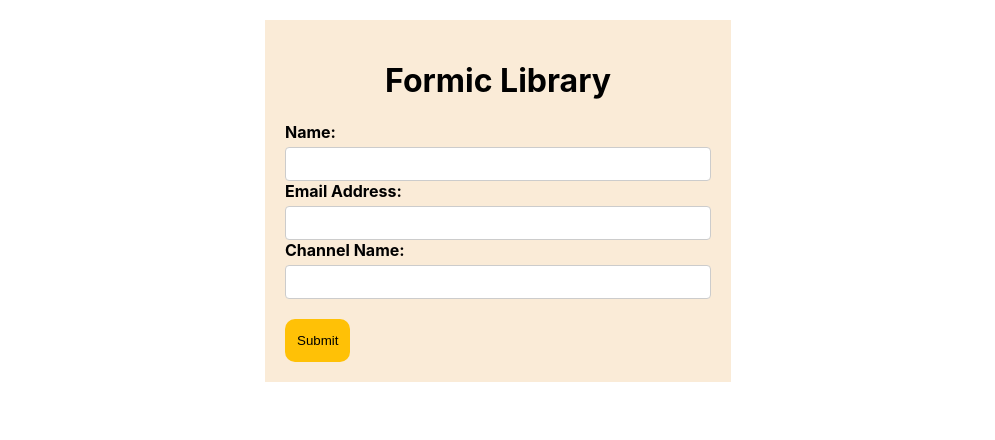
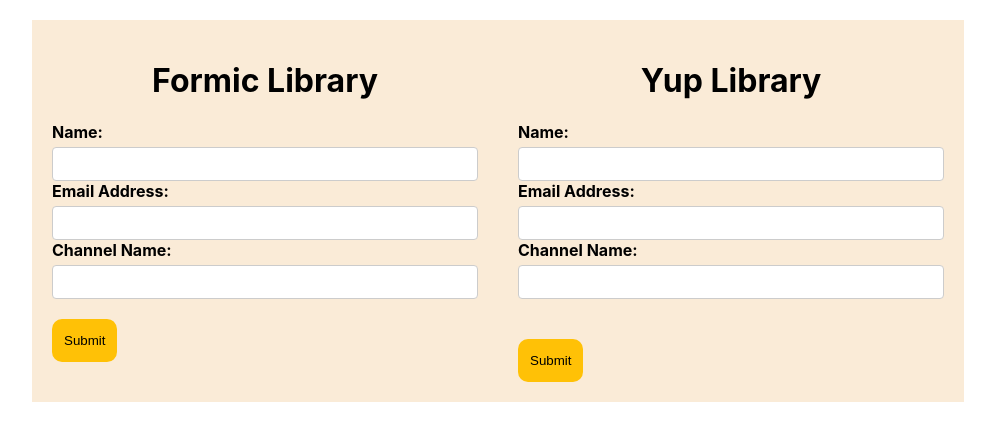
Before and after one commit to Asad-Saeed/Formik-Hook, a React (Create React App) app: page / in a window 1280 px wide. Shown: the top 440 px of the page, without its empty margins (142-1137 px from the left). Built offline with nearby package versions, Linux system fonts and the light colour scheme.

Commit message:
yup validation + boilplate remove + custom fileds

```diff
--- a/package.json
+++ b/package.json
@@ -10,7 +10,8 @@
     "react": "^18.2.0",
     "react-dom": "^18.2.0",
     "react-scripts": "5.0.1",
-    "web-vitals": "^2.1.4"
+    "web-vitals": "^2.1.4",
+    "yup": "^1.3.2"
   },
   "scripts": {
     "start": "react-scripts start",
--- a/src/App.css
+++ b/src/App.css
@@ -9,6 +9,7 @@
 }
 .heading{
   text-align: center;
+
 }
 label {
   font-weight: bold;
--- a/src/App.js
+++ b/src/App.js
@@ -1,11 +1,13 @@
 import logo from './logo.svg';
 import './App.css';
 import YoutubeForm from './components/YoutubeForm';
+import YupForm from './components/YupForm';
 
 function App() {
   return (
     <div className="App">
    <YoutubeForm/>
+   <YupForm/>
     </div>
   );
 }
--- /dev/null
+++ b/src/components/YupForm.jsx
@@ -0,0 +1,85 @@
+import React from "react";
+import { Formik, Form, Field, ErrorMessage } from "formik";
+// import {useFormik } from "formik";
+import * as Yup from "yup";
+
+// initial Values object
+const initialValues = {
+  name: "",
+  email: "",
+  channel: "",
+};
+// OnSubmit Function
+const onSubmit = (values) => {
+  console.log("FormValues", values);
+};
+// Validate Function
+// const validate = (values) => {
+//   //values.name,values.email,values.channel
+//   //errors.name,errors.email,errors.channel
+//   let errors = {};
+//   if (!values.name) {
+//     errors.name = "required";
+//   }
+//   if (!values.email) {
+//     errors.email = "required";
+//   } else if (!/^[A-Z0-9._%+-]+@[A-Z0-9.-]+\.[A-Z]{2,4}$/i.test(values.email)) {
+//     errors.email = "Invalid email formate ";
+//   }
+//   if (!values.channel) {
+//     errors.channel = "required";
+//   } else if (values.channel.length > 20) {
+//     errors.channel = "Must be 20 characters or less";
+//   }
+//   return errors;
+// };
+const validationSchema = Yup.object({
+  name: Yup.string().required("required!"),
+  email: Yup.string().email("invalid Email").required("required!"),
+  channel: Yup.string().required("required!"),
+});
+
+const YupForm = () => {
+  //   const formik = useFormik({
+  //     initialValues,
+  //     onSubmit,
+  //     // validate,
+  //     validationSchema
+  //   });
+  //   // value object
+  //   console.log("FormikValues", formik.values);
+  //   //  Errors Object
+  //   console.log("FormikErrors", formik.errors);
+  //   // Visited fields object
+  //   console.log("FormikVisited", formik.touched);
+
+  return (
+    <>
+      <div  className="main-container"><h1 className="heading">Yup Library</h1>
+      <Formik
+        initialValues={initialValues}
+        validationSchema={validationSchema}
+        onSubmit={onSubmit}
+        className="main-container"
+      >
+        <Form>
+          <label htmlFor="name">Name:</label>
+          <Field name="name" type="text" id='name' />
+          <ErrorMessage  name="name" className="errors" />
+          {/* className not work */}
+          <label htmlFor="email">Email Address:</label>
+          <Field name="email" type="text" id='email'/>
+          <ErrorMessage  name="email" />
+          <label htmlFor="channel">Channel Name:</label>
+          <Field name="channel" type="text" id='channel'/>
+          <ErrorMessage  name="channel" />
+          <br/>
+          <button type="submit">Submit</button>
+        </Form>
+      </Formik>
+      </div>
+    </>
+  );
+};
+
+export default YupForm;
```
Also changed, not shown: 1 other file (tests, documents, lock files or other folders).
